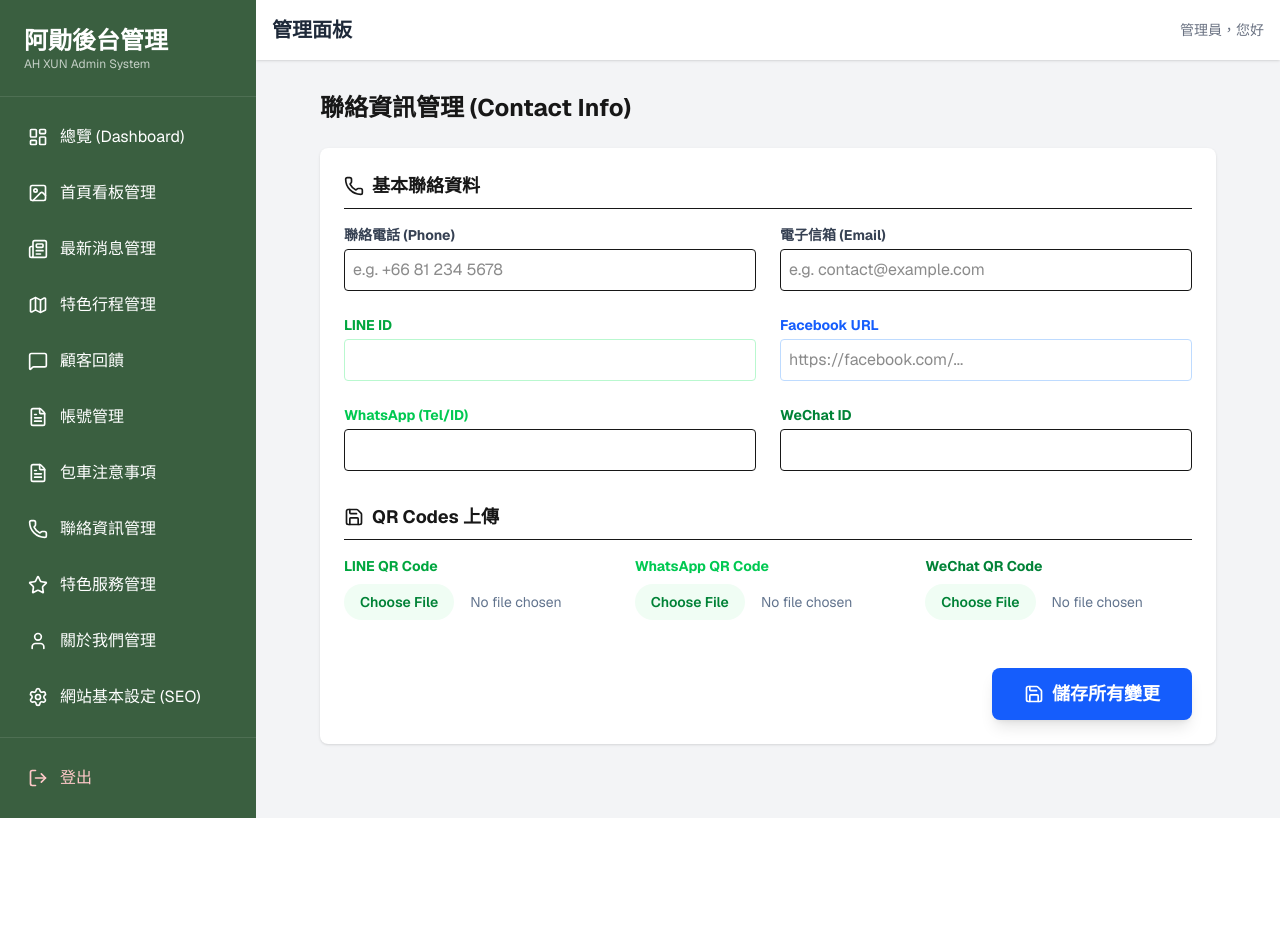
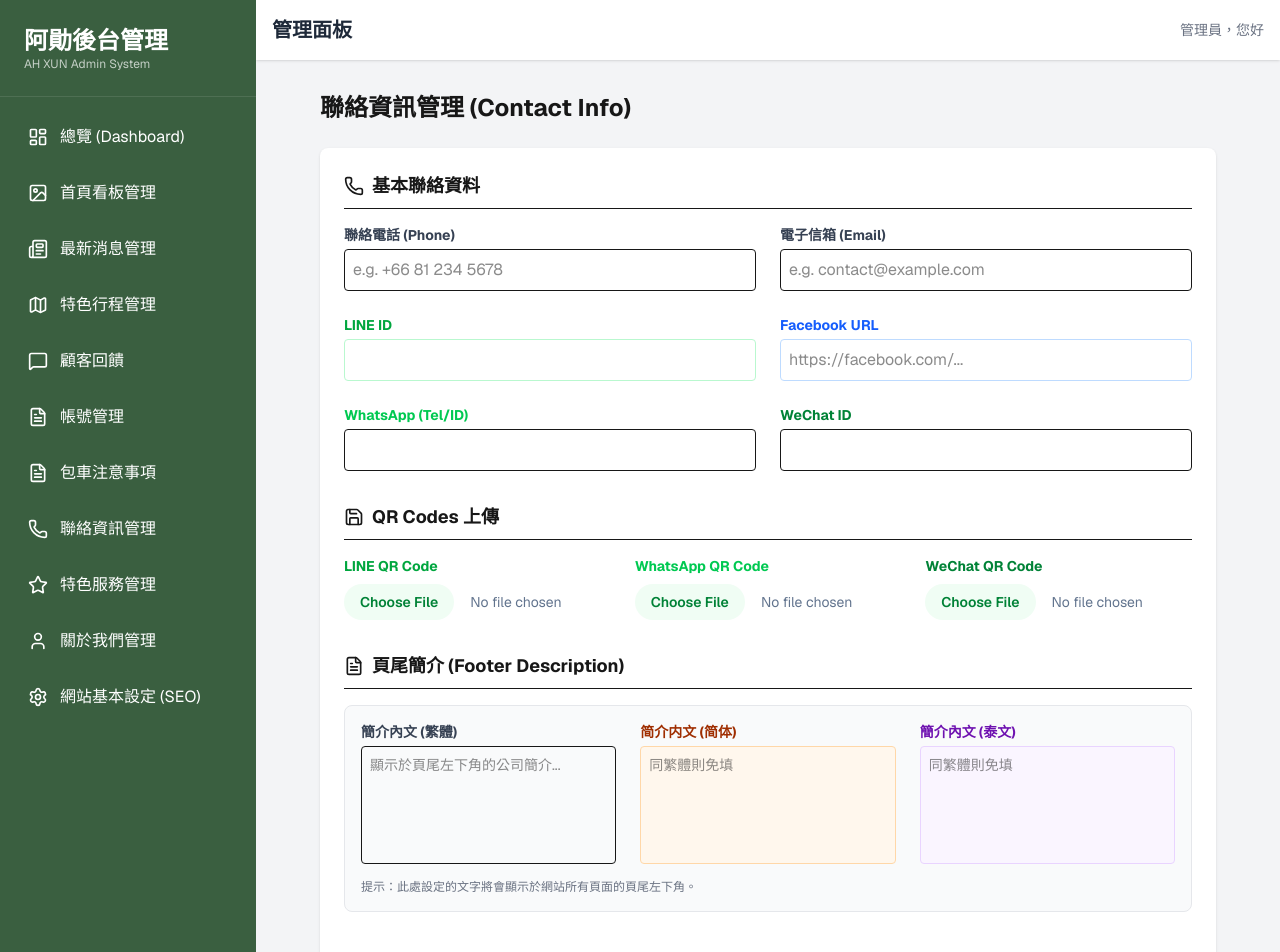
Before and after one commit to marcochen0508/ah-xun-travel, a Next.js app: page /admin/contact in a window 1280 px wide. Shown: the top 952 px of the page. Before the commit the page ends 818 px from the top, so only its background shows below. Built offline with nearby package versions, Linux system fonts and the light colour scheme; no server answers.

Commit message:
fix: resolve syntax error in contact admin page

```diff
--- a/src/app/admin/contact/page.tsx
+++ b/src/app/admin/contact/page.tsx
@@ -1,7 +1,7 @@
 "use client";
 
 import { useEffect, useState } from "react";
-import { Save, Phone, Facebook, Mail, MapPin } from "lucide-react";
+import { Save, Phone, Facebook, Mail, MapPin, FileText } from "lucide-react";
 
 export default function ContactPage() {
     const [loading, setLoading] = useState(true);
@@ -16,7 +16,10 @@ export default function ContactPage() {
         email: "",
         line_qr: "",
         whatsapp_qr: "",
-        wechat_qr: ""
+        wechat_qr: "",
+        footer_desc: "",
+        footer_desc_cn: "",
+        footer_desc_th: ""
     });
 
     useEffect(() => {
@@ -37,7 +40,10 @@ export default function ContactPage() {
                     email: data.settings?.email || "",
                     line_qr: data.settings?.line_qr || "",
                     whatsapp_qr: data.settings?.whatsapp_qr || "",
-                    wechat_qr: data.settings?.wechat_qr || ""
+                    wechat_qr: data.settings?.wechat_qr || "",
+                    footer_desc: data.settings?.footer_desc || "",
+                    footer_desc_cn: data.settings?.footer_desc_cn || "",
+                    footer_desc_th: data.settings?.footer_desc_th || ""
                 });
             }
         } catch (error) {
@@ -94,7 +100,10 @@ export default function ContactPage() {
                     email: formData.email,
                     line_qr: formData.line_qr,
                     whatsapp_qr: formData.whatsapp_qr,
-                    wechat_qr: formData.wechat_qr
+                    wechat_qr: formData.wechat_qr,
+                    footer_desc: formData.footer_desc,
+                    footer_desc_cn: formData.footer_desc_cn,
+                    footer_desc_th: formData.footer_desc_th
                 }
             };
 
@@ -267,6 +276,57 @@ export default function ContactPage() {
                     </div>
                 </div>
 
+                {/* Footer Description Section */}
+                <div>
+                    <h3 className="text-lg font-bold mb-4 border-b pb-2 flex items-center gap-2">
+                        <FileText size={20} /> 頁尾簡介 (Footer Description)
+                    </h3>
+
+                    <div className="bg-gray-50 p-4 rounded-lg border border-gray-200">
+                        <div className="grid grid-cols-1 md:grid-cols-3 gap-6">
+                            {/* Traditional Chinese */}
+                            <div>
+                                <label className="block text-sm font-bold text-gray-700 mb-1">簡介內文 (繁體)</label>
+                                <textarea
+                                    rows={5}
+                                    name="footer_desc"
+                                    value={formData.footer_desc || ""}
+                                    onChange={handleChange}
+                                    className="w-full border rounded p-2 focus:ring-2 focus:ring-lanna-green/20 outline-none resize-none text-sm"
+                                    placeholder="顯示於頁尾左下角的公司簡介..."
+                                />
+                            </div>
+
+                            {/* Simplified Chinese */}
+                            <div>
+                                <label className="block text-sm font-bold text-orange-800 mb-1">简介内文 (简体)</label>
+                                <textarea
+                                    rows={5}
+                                    name="footer_desc_cn"
+                                    value={formData.footer_desc_cn || ""}
+                                    onChange={handleChange}
+                                    className="w-full border border-orange-200 rounded p-2 focus:ring-2 focus:ring-orange-200 outline-none resize-none text-sm bg-orange-50"
+                                    placeholder="同繁體則免填"
+                                />
+                            </div>
+
+                            {/* Thai */}
+                            <div>
+                                <label className="block text-sm font-bold text-purple-800 mb-1">簡介內文 (泰文)</label>
+                                <textarea
+                                    rows={5}
+                                    name="footer_desc_th"
+                                    value={formData.footer_desc_th || ""}
+                                    onChange={handleChange}
+                                    className="w-full border border-purple-200 rounded p-2 focus:ring-2 focus:ring-purple-200 outline-none resize-none text-sm bg-purple-50"
+                                    placeholder="同繁體則免填"
+                                />
+                            </div>
+                        </div>
+                        <p className="text-xs text-gray-500 mt-2">提示：此處設定的文字將會顯示於網站所有頁面的頁尾左下角。</p>
+                    </div>
+                </div>
+
                 <div className="flex justify-end pt-4">
                     <button
                         type="submit"
--- a/src/components/layout/Footer.tsx
+++ b/src/components/layout/Footer.tsx
@@ -7,7 +7,7 @@ import Image from "next/image";
 import { Phone, Mail } from "lucide-react";
 
 export default function Footer() {
-    const { t } = useLanguage();
+    const { t, language } = useLanguage();
     const [contact, setContact] = useState({
         phone: "0808530553",
         phoneLink: "tel:+66808530553",
@@ -18,7 +18,8 @@ export default function Footer() {
         whatsapp_qr: "/whatsapp-qr.jpg",
         whatsapp_id: "",
         wechat_qr: "/wechat-qr.jpg",
-        wechat_id: ""
+        wechat_id: "",
+        footer_desc: t.about.content // Default fallback
     });
 
     useEffect(() => {
@@ -27,17 +28,25 @@ export default function Footer() {
                 const res = await fetch("/api/admin/content?key=contact_info");
                 const data = await res.json();
                 if (data.key && data.settings) {
+                    const s = data.settings;
+
+                    // Determine footer description based on language
+                    let desc = s.footer_desc || t.about.content;
+                    if (language === 'th' && s.footer_desc_th) desc = s.footer_desc_th;
+                    if (language === 'zh-CN' && s.footer_desc_cn) desc = s.footer_desc_cn;
+
                     setContact({
-                        phone: data.settings.phone || "0808530553",
-                        phoneLink: `tel:${data.settings.phone?.replace(/\s/g, '')}` || "tel:+66808530553",
-                        line: data.settings.line_id || "suchart74",
-                        fb: data.settings.facebook_url || "https://www.facebook.com/suchart74",
-                        email: data.settings.email || "ahxun.cm@gmail.com",
-                        line_qr: data.settings.line_qr || "/line-qr.jpg",
-                        whatsapp_qr: data.settings.whatsapp_qr || "/whatsapp-qr.jpg",
-                        whatsapp_id: data.settings.whatsapp_id || "",
-                        wechat_qr: data.settings.wechat_qr || "/wechat-qr.jpg",
-                        wechat_id: data.settings.wechat_id || ""
+                        phone: s.phone || "0808530553",
+                        phoneLink: `tel:${s.phone?.replace(/\s/g, '')}` || "tel:+66808530553",
+                        line: s.line_id || "suchart74",
+                        fb: s.facebook_url || "https://www.facebook.com/suchart74",
+                        email: s.email || "ahxun.cm@gmail.com",
+                        line_qr: s.line_qr || "/line-qr.jpg",
+                        whatsapp_qr: s.whatsapp_qr || "/whatsapp-qr.jpg",
+                        whatsapp_id: s.whatsapp_id || "",
+                        wechat_qr: s.wechat_qr || "/wechat-qr.jpg",
+                        wechat_id: s.wechat_id || "",
+                        footer_desc: desc
                     });
                 }
             } catch (e) {
@@ -45,7 +54,7 @@ export default function Footer() {
             }
         };
         fetchContact();
-    }, []);
+    }, [language]); // Re-fetch or re-calc when language changes
 
     return (
         <footer className="bg-lanna-green text-white pt-16 pb-8" id="contact">
@@ -62,8 +71,8 @@ export default function Footer() {
                                 <p className="text-xs text-white/70 tracking-widest mt-1">CHIANG MAI</p>
                             </div>
                         </div>
-                        <div className="text-white/80 text-sm leading-relaxed mb-6 font-light line-clamp-3">
-                            {t.about.content}
+                        <div className="text-white/80 text-sm leading-relaxed mb-6 font-light whitespace-pre-line">
+                            {contact.footer_desc}
                         </div>
                     </div>
 
```
